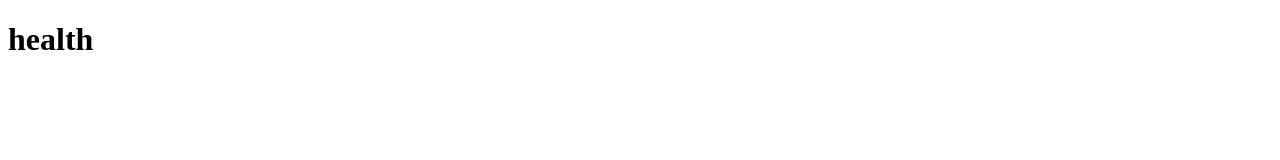
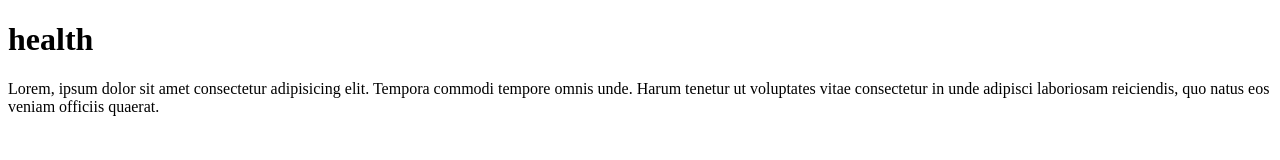
Before and after one commit to Nomansari/health-fitness, a plain HTML site: page index.html in a window 1280 px wide. Drawn offline with Linux system fonts and the light colour scheme.

Commit message:
update content

```diff
--- a/index.html
+++ b/index.html
@@ -7,5 +7,7 @@
 </head>
 <body>
     <h1>health</h1>
+
+    <p>Lorem, ipsum dolor sit amet consectetur adipisicing elit. Tempora commodi tempore omnis unde. Harum tenetur ut voluptates vitae consectetur in unde adipisci laboriosam reiciendis, quo natus eos veniam officiis quaerat.</p>
 </body>
 </html>
```
